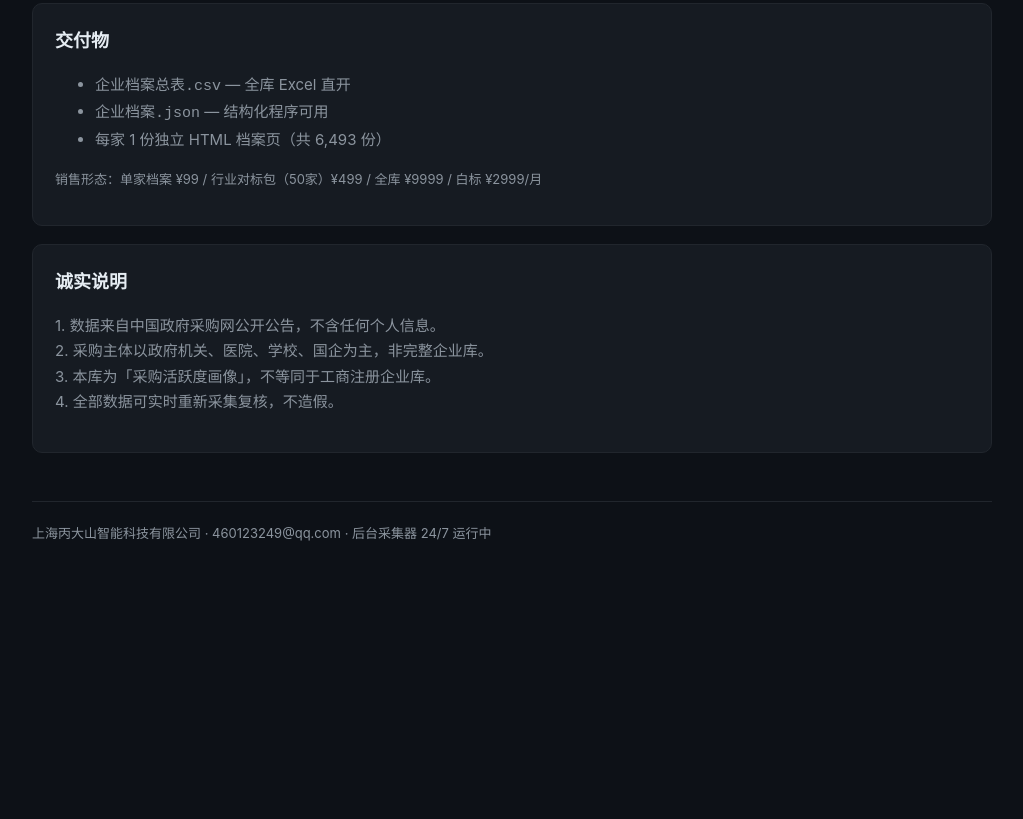
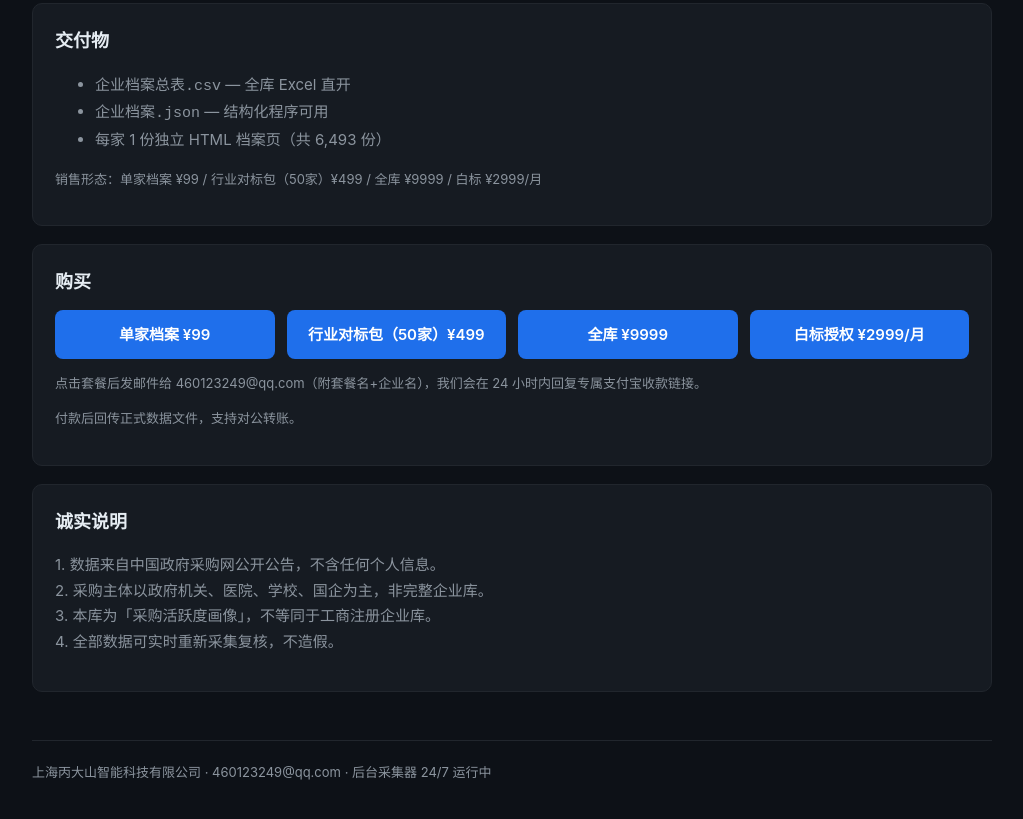
Before and after one commit to breezesamuel/geo-audit, a plain HTML site: page data/index.html in a window 1280 px wide. Shown: the part 1160-1979 px from the top of the page, without its empty margins (128-1151 px from the left). Before the commit the page ends 1764 px from the top, so only its background shows below. Drawn offline with Linux system fonts and the light colour scheme.

Commit message:
deploy data: data/index.html

```diff
--- a/data/index.html
+++ b/data/index.html
@@ -49,6 +49,15 @@ button{padding:12px 14px;border-radius:8px;border:0;background:var(--accent);col
 <p style="color:var(--dim);font-size:13px;margin-top:16px">
 销售形态：单家档案 ¥99 / 行业对标包（50家）¥499 / 全库 ¥9999 / 白标 ¥2999/月
 </p></div>
+<div class="card"><h2 style="font-size:18px;margin:0 0 8px">购买</h2>
+<div class="grid">
+<button onclick="location.href='mailto:460123249@qq.com?subject='+encodeURIComponent('购买 单家档案 ¥99')+'&body='+encodeURIComponent('我要购买：单家档案 ¥99\n企业名：\n邮箱：')">单家档案 ¥99</button>
+<button onclick="location.href='mailto:460123249@qq.com?subject='+encodeURIComponent('购买 行业对标包（50家）¥499')+'&body='+encodeURIComponent('我要购买：行业对标包（50家）¥499\n企业名/行业：\n邮箱：')">行业对标包（50家）¥499</button>
+<button onclick="location.href='mailto:460123249@qq.com?subject='+encodeURIComponent('购买 全库 ¥9999')+'&body='+encodeURIComponent('我要购买：全库 ¥9999\n企业名/单位：\n邮箱：')">全库 ¥9999</button>
+<button onclick="location.href='mailto:460123249@qq.com?subject='+encodeURIComponent('购买 白标授权 ¥2999/月')+'&body='+encodeURIComponent('我要购买：白标授权 ¥2999/月\n企业名/品牌：\n邮箱：')">白标授权 ¥2999/月</button>
+</div>
+<p style="color:var(--dim);font-size:13px">点击套餐后发邮件给 460123249@qq.com（附套餐名+企业名），我们会在 24 小时内回复专属支付宝收款链接。</p>
+<p style="color:var(--dim);font-size:13px;margin-top:6px">付款后回传正式数据文件，支持对公转账。</p></div>
 <div class="card"><h2 style="font-size:18px;margin:0 0 8px">诚实说明</h2>
 <p style="color:var(--dim)">
 1. 数据来自中国政府采购网公开公告，不含任何个人信息。<br>
```
